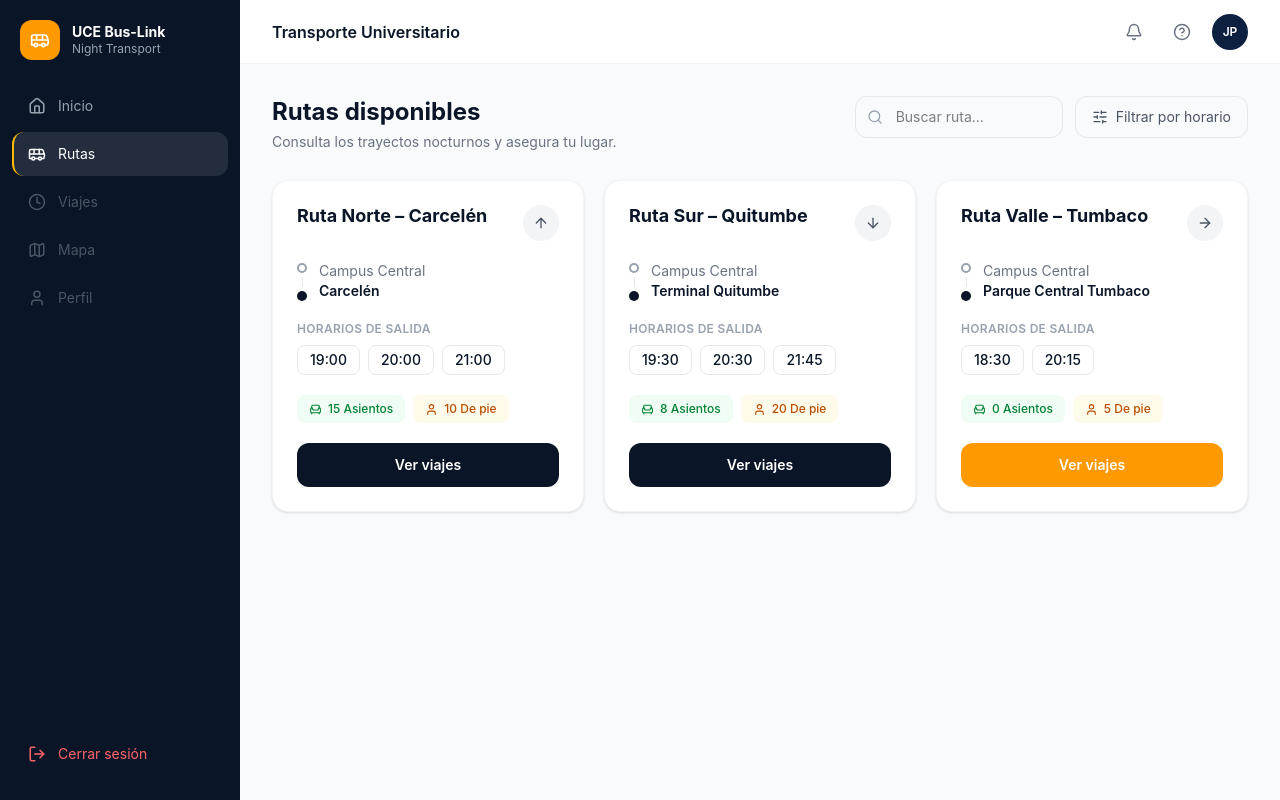
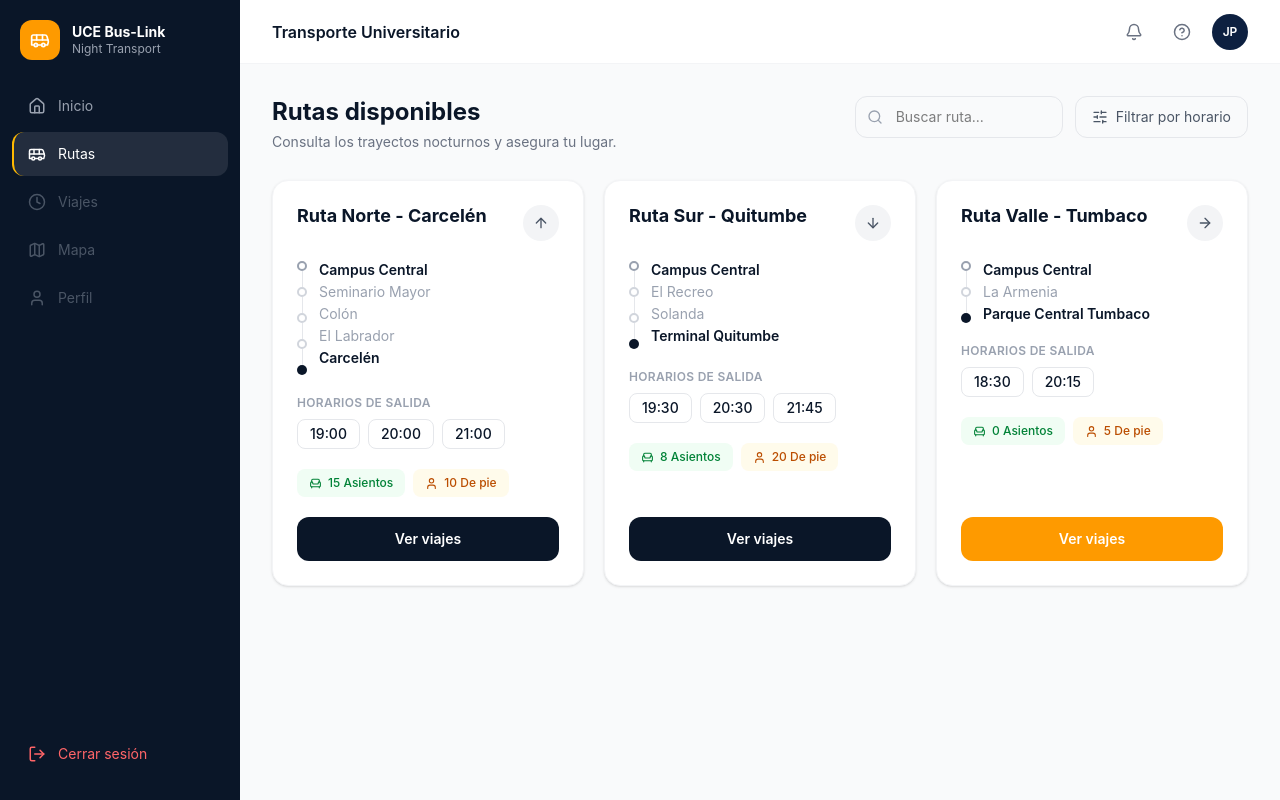
Before and after one commit to UCE-BusLink/UCE-BusLink, a React (Vite) app in the folder uce-buslink-frontend/uce-buslink-desktop/: page /routes in a window 1280 px wide. Built offline with nearby package versions, Linux system fonts and the light colour scheme; no server answers.

Commit message:
feat(RoutesPage): Restructure page and maps routes

```diff
--- a/uce-buslink-frontend/uce-buslink-desktop/src/pages/RouteDetailPage.tsx
+++ b/uce-buslink-frontend/uce-buslink-desktop/src/pages/RouteDetailPage.tsx
@@ -172,16 +172,19 @@ export function RouteDetailPage() {
         </div>
 
         <div className="bg-white rounded-2xl border border-gray-100 shadow-sm overflow-hidden h-fit">
-          <div className="bg-navy-900 h-36 flex items-center justify-center">
-            <span className="text-white/20 text-sm select-none">Vista de ruta</span>
-          </div>
-          <div className="p-5">
-            <div className="flex items-center justify-between mb-5">
-              <h3 className="font-bold text-navy-900">{route.name}</h3>
-              <span className="text-xs bg-gray-100 text-gray-600 px-2.5 py-1 rounded-full font-medium">
+          <div className="bg-navy-900 px-5 pt-5 pb-4">
+            <div className="flex items-start justify-between mb-1">
+              <h3 className="font-bold text-white">{route.name}</h3>
+              <span className="text-xs bg-white/10 text-white/70 px-2.5 py-1 rounded-full font-medium flex-shrink-0 ml-2">
                 {route.distanceKm} km
               </span>
             </div>
+            <p className="text-white/50 text-xs">{route.stops.length} paradas</p>
+          </div>
+          <div className="p-5">
+            <p className="text-xs font-semibold text-gray-400 uppercase tracking-wide mb-4">
+              Recorrido
+            </p>
             <div className="space-y-1">
               {route.stops.map((stop, index) => (
                 <div key={index} className="flex items-start gap-3">
--- a/uce-buslink-frontend/uce-buslink-desktop/src/pages/RoutesPage.tsx
+++ b/uce-buslink-frontend/uce-buslink-desktop/src/pages/RoutesPage.tsx
@@ -39,22 +39,43 @@ function RouteCard({
     <div className="bg-white rounded-2xl border border-gray-100 shadow-sm p-6 flex flex-col">
       <div className="flex items-start justify-between mb-5">
         <h3 className="text-lg font-bold text-navy-900 leading-tight">
-          {route.name} – {route.destination}
+          {route.name} - {route.destination}
         </h3>
         <DirectionIcon direction={route.direction} />
       </div>
 
       <div className="flex items-stretch gap-3 mb-5">
-        <div className="flex flex-col items-center gap-1 pt-0.5">
-          <div className="w-2.5 h-2.5 rounded-full border-2 border-gray-400 flex-shrink-0" />
-          <div className="w-px flex-1 bg-gray-200" />
-          <div className="w-2.5 h-2.5 rounded-full bg-navy-900 flex-shrink-0" />
+        <div className="flex flex-col items-center">
+          {route.stops.map((_, i) => (
+            <div key={i} className="flex flex-col items-center">
+              <div
+                className={`w-2.5 h-2.5 rounded-full flex-shrink-0 ${
+                  i === 0
+                    ? 'border-2 border-gray-400 bg-white'
+                    : i === route.stops.length - 1
+                    ? 'bg-navy-900'
+                    : 'border-2 border-gray-300 bg-white'
+                }`}
+              />
+              {i < route.stops.length - 1 && (
+                <div className="w-px h-4 bg-gray-200" />
+              )}
+            </div>
+          ))}
         </div>
-        <div className="flex flex-col justify-between">
-          <span className="text-sm text-gray-500">{route.stops[0].name}</span>
-          <span className="text-sm font-semibold text-navy-900">
-            {route.stops[route.stops.length - 1].name}
-          </span>
+        <div className="flex flex-col gap-1">
+          {route.stops.map((stop, i) => (
+            <span
+              key={i}
+              className={`text-sm leading-[18px] ${
+                i === 0 || i === route.stops.length - 1
+                  ? 'font-semibold text-navy-900'
+                  : 'text-gray-400'
+              }`}
+            >
+              {stop.name}
+            </span>
+          ))}
         </div>
       </div>
 
@@ -138,7 +159,15 @@ export function RoutesPage() {
         </div>
       </div>
 
-      {filteredRoutes.length > 0 ? (
+      {routes.length === 0 ? (
+        <div className="text-center py-24 text-gray-400">
+          <div className="w-16 h-16 bg-gray-100 rounded-full flex items-center justify-center mx-auto mb-4">
+            <SlidersHorizontal size={28} className="opacity-40" />
+          </div>
+          <p className="font-semibold text-gray-500 mb-1">No hay rutas disponibles</p>
+          <p className="text-sm">Por el momento no existen rutas activas. Intenta mas tarde.</p>
+        </div>
+      ) : filteredRoutes.length > 0 ? (
         <div className="grid grid-cols-3 gap-5">
           {filteredRoutes.map((route) => (
             <RouteCard
@@ -151,7 +180,8 @@ export function RoutesPage() {
       ) : (
         <div className="text-center py-20 text-gray-400">
           <Search size={40} className="mx-auto mb-3 opacity-40" />
-          <p className="text-sm">No se encontraron rutas para "{searchQuery}"</p>
+          <p className="text-sm font-medium text-gray-500 mb-1">Sin resultados</p>
+          <p className="text-sm">No se encontraron rutas para &quot;{searchQuery}&quot;</p>
         </div>
       )}
     </div>
```
